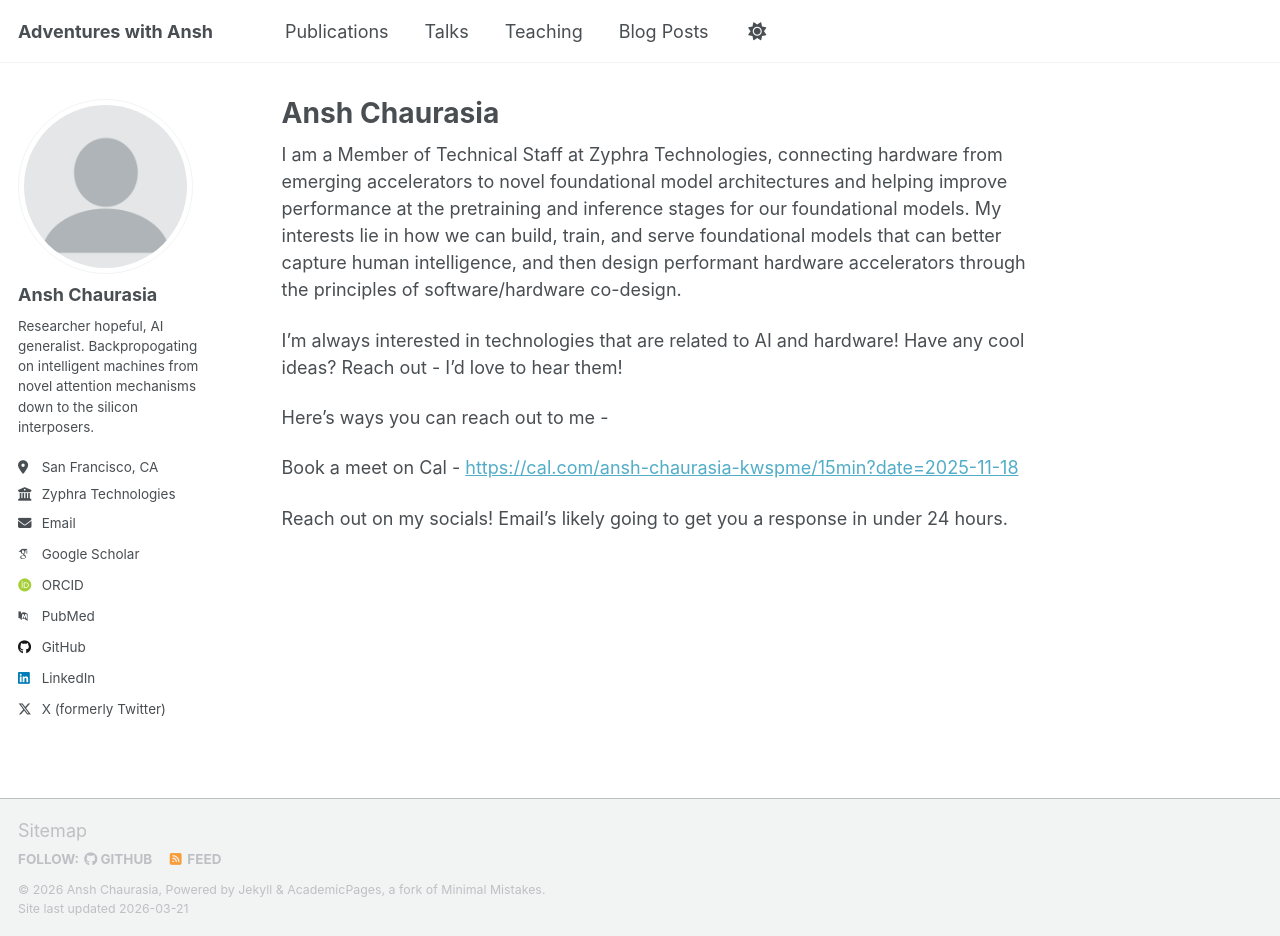
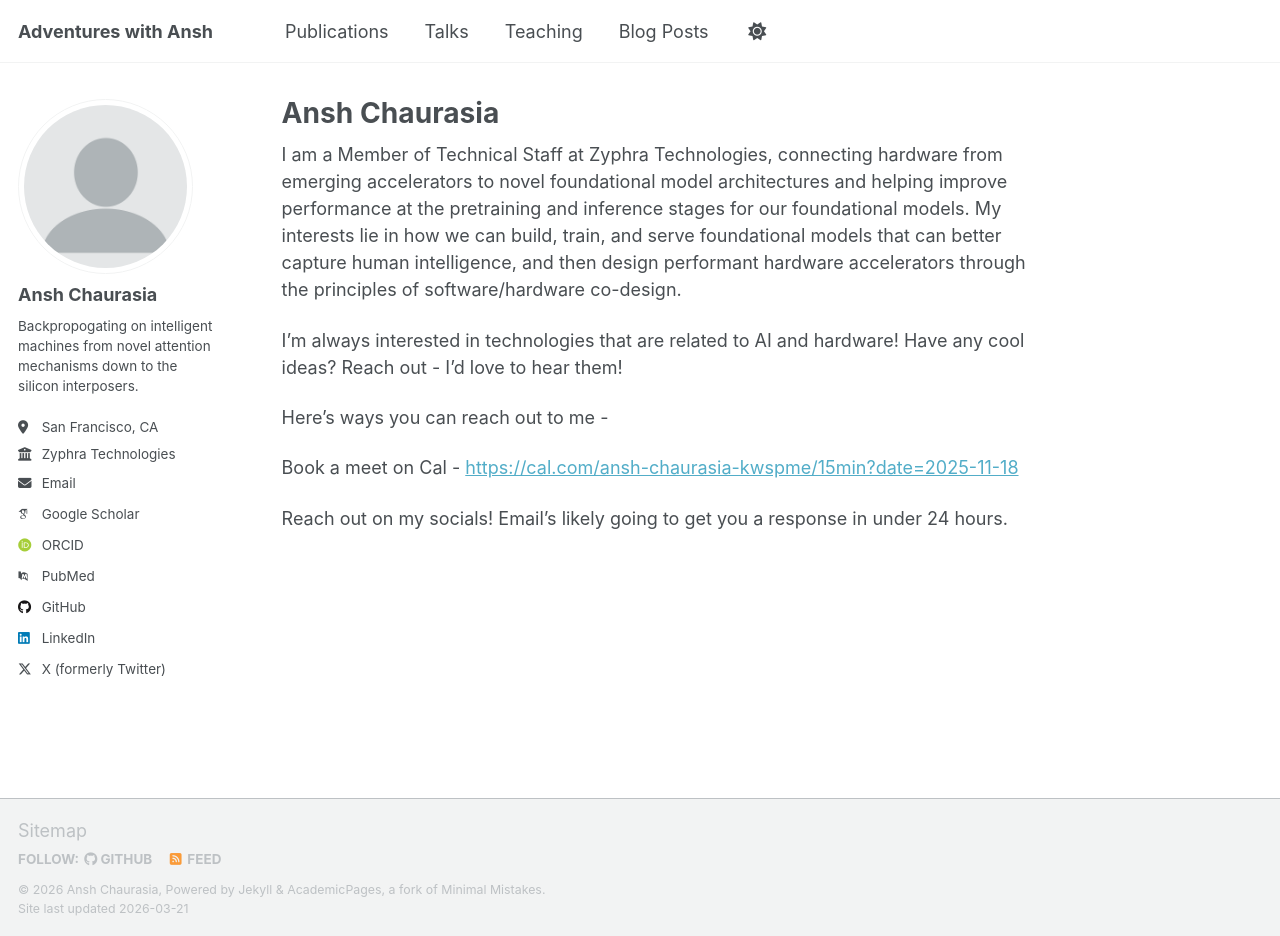
Before and after one commit to AnshKetchum/AnshKetchum.github.io, a Jekyll site: the page built from _pages/about.md, in a window 1280 px wide and 936 px high. Built offline with Jekyll 4.4.1, drawn with Linux system fonts in a browser that asks for light colours; some web fonts are replaced; a script that is not in the unit is left out.

Commit message:
remove snarky wording

```diff
--- a/_config.yml
+++ b/_config.yml
@@ -26,7 +26,7 @@ author:
   avatar           : "profile.png"
   name             : "Ansh Chaurasia"
   pronouns         : # example: "she/her"
-  bio              : "Researcher hopeful, AI generalist. Backpropogating on intelligent machines from novel attention mechanisms down to the silicon interposers."
+  bio              : "Backpropogating on intelligent machines from novel attention mechanisms down to the silicon interposers."
   location         : "San Francisco, CA"
   employer         : "Zyphra Technologies"
   uri              : # URL
```
